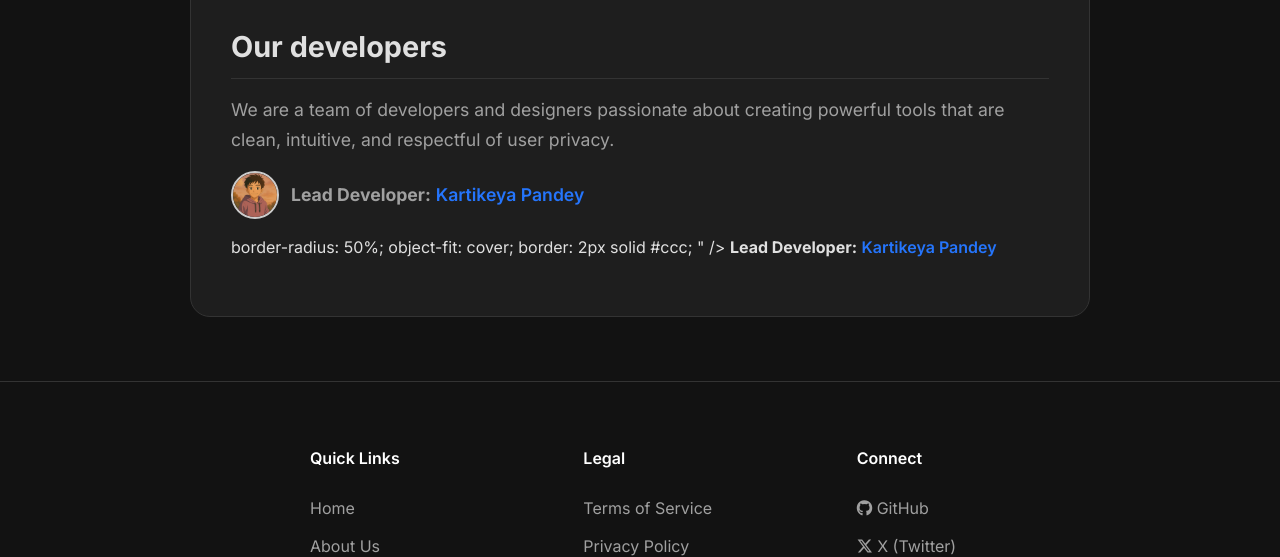
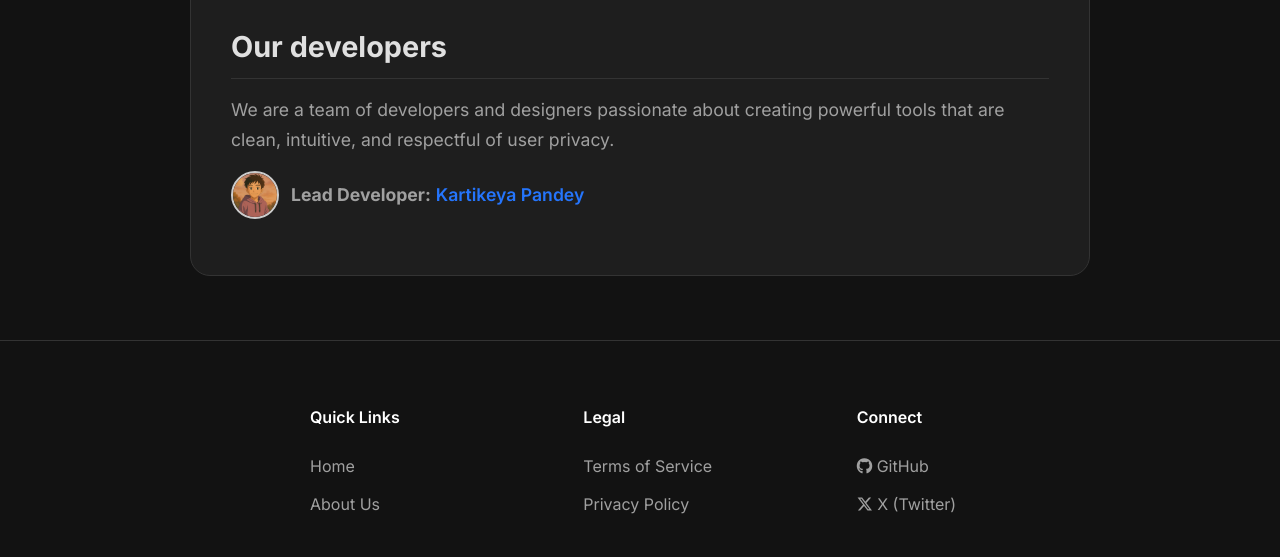
Before and after one commit to KartikeyaPandey313/TubeSpirev1.2, a Flask app: page /about in a window 1280 px wide. Shown: the part 979-1536 px from the top of the page. Run offline with Flask 2, Linux system fonts and the light colour scheme; some libraries are stand-ins or nearby versions.

Commit message:
Update about.html

```diff
--- a/templates/about.html
+++ b/templates/about.html
@@ -47,13 +47,6 @@ be injected into base.html. #} {% block content %}
       <img src="{{ url_for('static', filename='profile_picture.png') }}" alt="Lead Developer Profile Picture" style="width:48px; height:48px; border-radius:50%; object-fit:cover; border:2px solid #ccc;" />
       <span><strong>Lead Developer:</strong> <a href="https://github.com/KartikeyaPandey313">Kartikeya Pandey</a></span>
     </p>
-          border-radius: 50%;
-          object-fit: cover;
-          border: 2px solid #ccc;
-        " />
-      <span><strong>Lead Developer:</strong>
-        <a href="https://github.com/KartikeyaPandey313">Kartikeya Pandey</a></span>
-    </p>
   </div>
 </main>
 {% endblock %}
```
